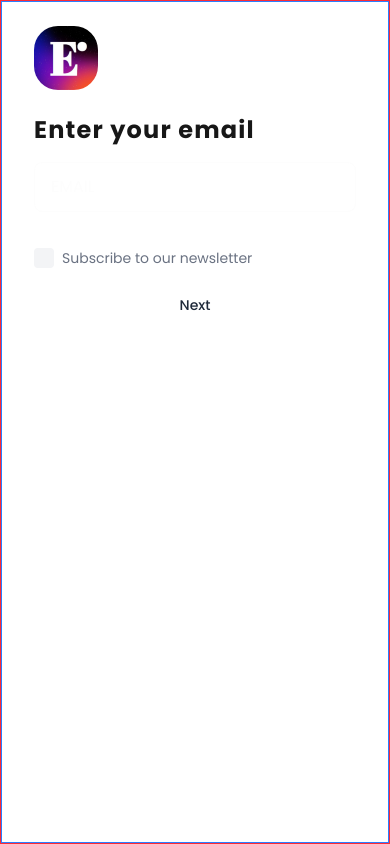
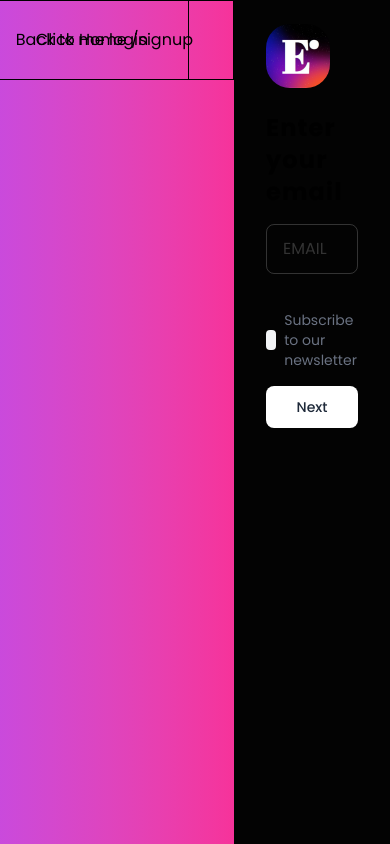
Before and after one commit to PrathamCDX/setupWiz, a Next.js app: page /signup in a window 390 px wide. Built offline with nearby package versions, Linux system fonts and the light colour scheme.

Commit message:
added smooth transition for signup

```diff
--- a/app/globals.css
+++ b/app/globals.css
@@ -1,26 +1,6 @@
 @import "tailwindcss";
 
-:root {
-  --background: #ffffff;
-  --foreground: #171717;
-}
-
-@theme inline {
-  --color-background: var(--background);
-  --color-foreground: var(--foreground);
-  --font-sans: var(--font-poppins), ui-sans-serif, system-ui, sans-serif;
-  --font-mono: var(--font-geist-mono);
-}
-
-@media (prefers-color-scheme: dark) {
-  :root {
-    --background: #0a0a0a;
-    --foreground: #ededed;
-  }
-}
 
 body {
-  background: var(--background);
-  color: var(--foreground);
   font-family: var(--font-poppins), sans-serif;
 }
--- a/app/layout.tsx
+++ b/app/layout.tsx
@@ -1,6 +1,9 @@
+
 import type { Metadata } from "next";
 import { Poppins, Geist_Mono } from "next/font/google";
 import "./globals.css";
+import DemoComp from "@/components/SlideComponent";
+import SlideComponent from "@/components/SlideComponent";
 
 const poppins = Poppins({
   variable: "--font-poppins",
@@ -24,7 +27,11 @@ export default function RootLayout({ children }: LayoutProps<"/">) {
       lang="en"
       className={`${poppins.variable} ${geistMono.variable} h-full w-full antialiased`}
     >
-      <body className="h-full w-full">{children}</body>
+      <body className="h-full w-full relative ">
+        <SlideComponent >
+          {children}
+        </SlideComponent>
+      </body>
     </html>
   );
 }
--- /dev/null
+++ b/app/login/page.tsx
@@ -0,0 +1,5 @@
+export default function Home() {
+    return (
+        <div></div>
+    )
+}
--- a/app/page.tsx
+++ b/app/page.tsx
@@ -1,16 +1,9 @@
-'use client';
 
-import { useRouter } from "next/navigation"
 
 export default function Home() {
-  const router = useRouter();
   return (
-    <div>
+    <div className="h-full w-full bg-transparent flex flex-col items-center justify-center">
       Welcome to Demointer
-
-      <button onClick={() => { router.push("/signup") }} className="h-20 border px-10 ">
-        Signup
-      </button>
     </div>
   )
 }
--- a/app/signup/page.tsx
+++ b/app/signup/page.tsx
@@ -1,12 +1,19 @@
-import SignUp from "@/components/SignUp";
+// import SignUp from "@/components/SignUp";
+
+// export default function Home() {
+//     return (
+//         <div className="h-full w-full border border-red-500 grid sm:grid-cols-[3fr_2fr] ">
+//             <div className="h-full hidden sm:block border border-green-500"></div>
+//             <div className="h-full border border-blue-500">
+//                 <SignUp />
+//             </div>
+//         </div>
+//     )
+// }
 
 export default function Home() {
     return (
-        <div className="h-full w-full border border-red-500 grid sm:grid-cols-[3fr_2fr] ">
-            <div className="h-full hidden sm:block border border-green-500"></div>
-            <div className="h-full border border-blue-500">
-                <SignUp />
-            </div>
+        <div className="h-full w-full">
         </div>
     )
 }
--- /dev/null
+++ b/components/SlideComponent.tsx
@@ -0,0 +1,39 @@
+'use client';
+import { usePathname, useRouter } from "next/navigation";
+import { useState } from "react";
+import SignUp from "./SignUp";
+
+export default function SlideComponent({ children }: { children: React.ReactNode }) {
+    // const [isOpen, setIsOpen] = useState(false);
+    const router = useRouter();
+    // const pathName = usePathname();
+    const [pathName, setPathName] = useState(usePathname());
+    const isOpen = usePathname() === '/' ? false : true;
+
+    const map: Record<typeof pathName, React.ReactNode> = {
+        '/signup': (<SignUp />),
+        '/login': (
+            <div className="h-full w-full text-white">
+                This is login
+            </div>
+        )
+    }
+
+    return (
+        <div className={`h-full relative w-full bg-linear-to-r from-purple-500 to-pink-500 transition-transform duration-500 ${isOpen ? "translate-x-[-40%] " : ""}`}>
+            <button onClick={() => { router.push("/signup"); setPathName("/signup"); }} className="h-20 px-10 border">
+                Click me
+            </button>
+            <button onClick={() => { router.push("/login"); setPathName("/login"); }} className="h-20 px-10 border">
+                Click me login
+            </button>
+            <button onClick={() => { router.push("/") }} className="h-20 px-10 border absolute top-0 right-0">
+                Back to Home {usePathname()}
+            </button>
+            <div className="fixed w-4/10 h-full top-0 -right-4/10 bg-black/99">
+                {/* <SignUp /> */}
+                {map[pathName]}
+            </div>
+        </div>
+    )
+}
```
